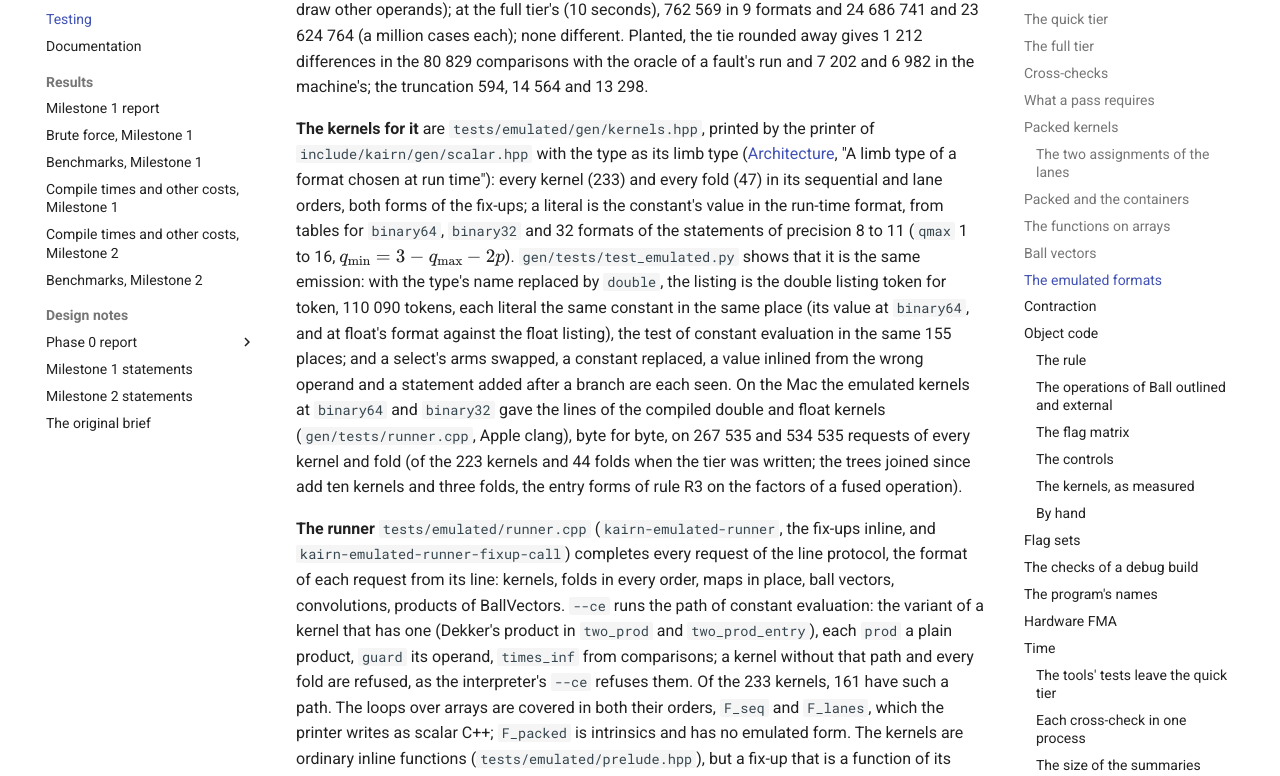
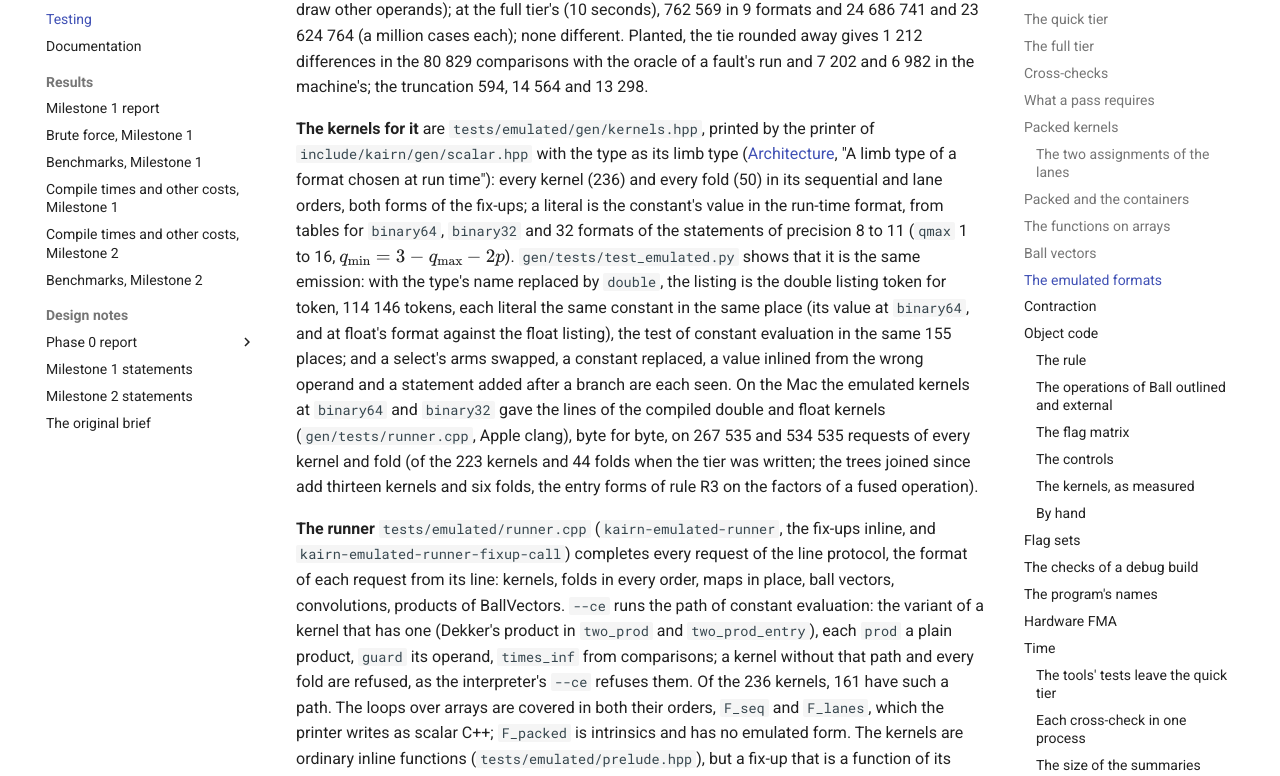
Before and after one commit to danielepanozzo/kairn, an MkDocs documentation site: the page built from docs/developer/testing.md, in a window 1280 px wide and 1400 px high, scrolled down 49338 px. Shown: the part 116-892 px from the top of the window. Built offline with MkDocs 1.6.1 and Material for MkDocs 9.7.7, drawn with Linux system fonts in a browser that asks for light colours; comment, search, counter and statistics services are not loaded; some of the changed text lies outside the part shown.

Commit message:
The joined tree's tiers: Clang 18's packing of axpy_2_entry, bv_scale_2_entry's toy formats, the counts
The vectorization control of objcode (Clang 18 on x86-64, the unit
compiled with the compiler's own vectorization) failed on one function
more than its record: F_lanes of axpy_2_entry for double, fourteen fused
instructions, now that the step guards every limb of a, x and y (rule
R3, the factors of a fused operation); the same operations, packed two
lanes to an instruction, as in F_seq and F_packed. The record has it
(objcode.py, testing.md).

The full tier's full.tools.brute.driver.test failed: the new loop
bv_scale_2_entry had no toy formats planned. It has bv_scale_2's
(tests/brute/brute.py).

testing.md, on the tree merged with main: the emulated listing has every
kernel (236) and every fold (50), 114 146 tokens, thirteen kernels and
six folds added since the tier was written; 161 of the 236 kernels have
a path of constant evaluation; with Apple clang the quick tier has 1214
tests and the full tier 2027 more; and the tiers of this branch, tree by
tree: the six quick tiers, every test passing, and the full tier with
GCC 13 and its one failure, since fixed.

Co-Authored-By: Claude Opus 5.5 <noreply@anthropic.com>
Claude-Session: https://claude.ai/code/session_01ULwCxzT6Dhw9xUiTw8mJz1

```diff
--- a/docs/developer/testing.md
+++ b/docs/developer/testing.md
@@ -1291,18 +1291,18 @@ rounded away gives 1 212 differences in the 80 829 comparisons with the oracle o
 **The kernels for it** are `tests/emulated/gen/kernels.hpp`, printed by the printer of
 `include/kairn/gen/scalar.hpp` with the type as its limb type
 ([Architecture](architecture.md#the-kernel-ir), "A limb type of a format chosen at run time"):
-every kernel (233) and every fold (47) in its sequential and lane orders, both forms of the
+every kernel (236) and every fold (50) in its sequential and lane orders, both forms of the
 fix-ups; a literal is the constant's value in the run-time format, from tables for `binary64`,
 `binary32` and 32 formats of the statements of precision 8 to 11 (`qmax` 1 to 16,
 $q_{\min} = 3 - q_{\max} - 2p$). `gen/tests/test_emulated.py` shows that it is the same emission: with the type's
-name replaced by `double`, the listing is the double listing token for token, 110 090 tokens,
+name replaced by `double`, the listing is the double listing token for token, 114 146 tokens,
 each literal the same constant in the same place (its value at `binary64`, and at float's format
 against the float listing), the test of constant evaluation in the same 155 places; and a select's
 arms swapped, a constant replaced, a value inlined from the wrong operand and a statement added
 after a branch are each seen. On the Mac the emulated kernels at `binary64` and `binary32` gave the
 lines of the compiled double and float kernels (`gen/tests/runner.cpp`, Apple clang), byte for
 byte, on 267 535 and 534 535 requests of every kernel and fold (of the 223 kernels and 44 folds
-when the tier was written; the trees joined since add ten kernels and three folds, the entry forms
+when the tier was written; the trees joined since add thirteen kernels and six folds, the entry forms
 of rule R3 on the factors of a fused operation).
 
 **The runner** `tests/emulated/runner.cpp` (`kairn-emulated-runner`, the fix-ups inline, and
@@ -1311,7 +1311,7 @@ each request from its line: kernels, folds in every order, maps in place, ball v
 convolutions, products of BallVectors. `--ce` runs the path of constant evaluation: the variant of
 a kernel that has one (Dekker's product in `two_prod` and `two_prod_entry`), each `prod` a plain product, `guard` its
 operand, `times_inf` from comparisons; a kernel without that path and every fold are refused, as
-the interpreter's `--ce` refuses them. Of the 233 kernels, 161 have such a path. The loops over
+the interpreter's `--ce` refuses them. Of the 236 kernels, 161 have such a path. The loops over
 arrays are covered in both their orders, `F_seq` and `F_lanes`, which the printer writes as scalar
 C++; `F_packed` is intrinsics and has no emulated form. The kernels are ordinary inline functions
 (`tests/emulated/prelude.hpp`), but a fix-up that is a function of its own and the end of a ball
```
Also changed, not shown: other parts of docs/developer/testing.md (+15 -5 lines), 2 other files.
